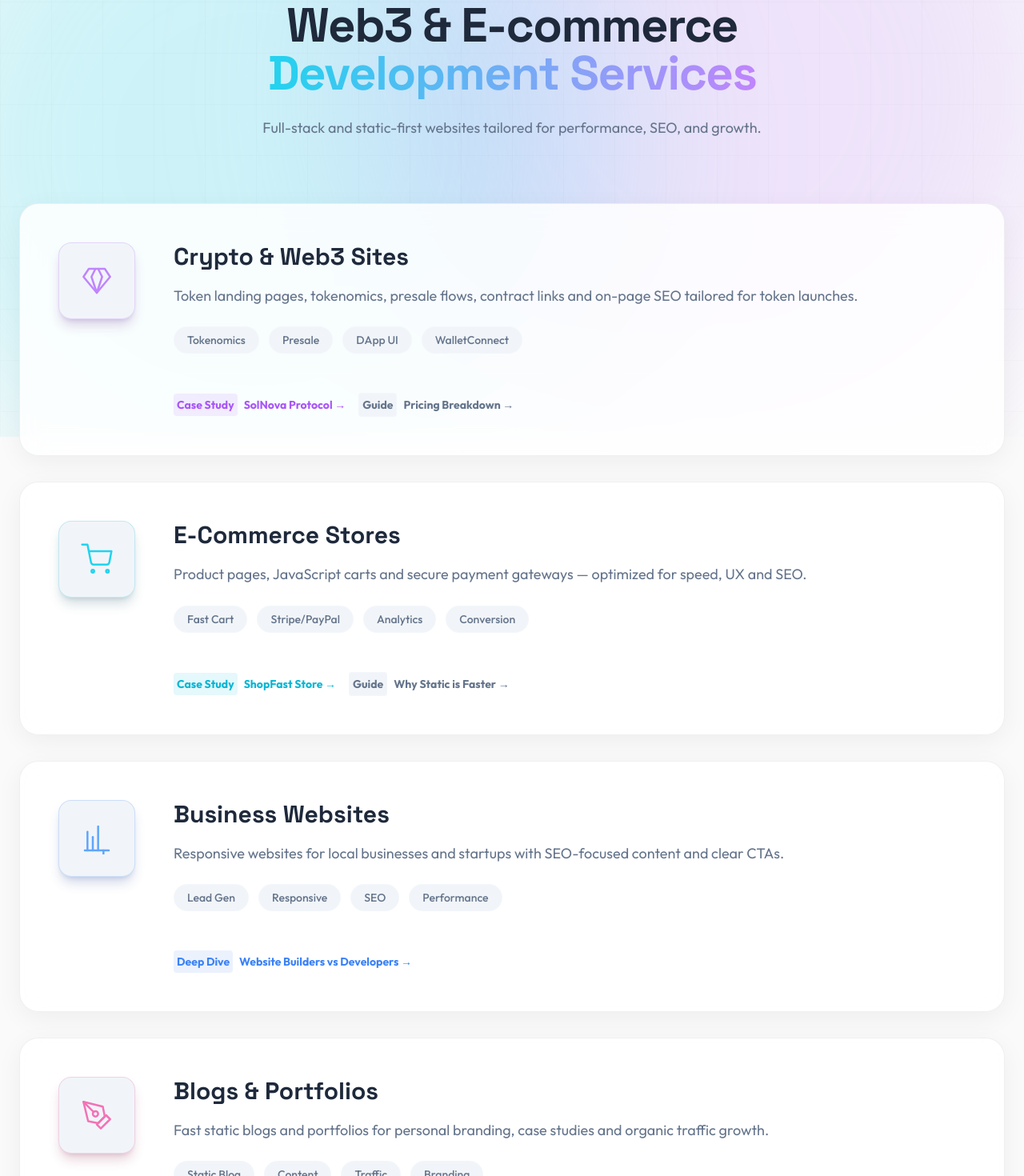
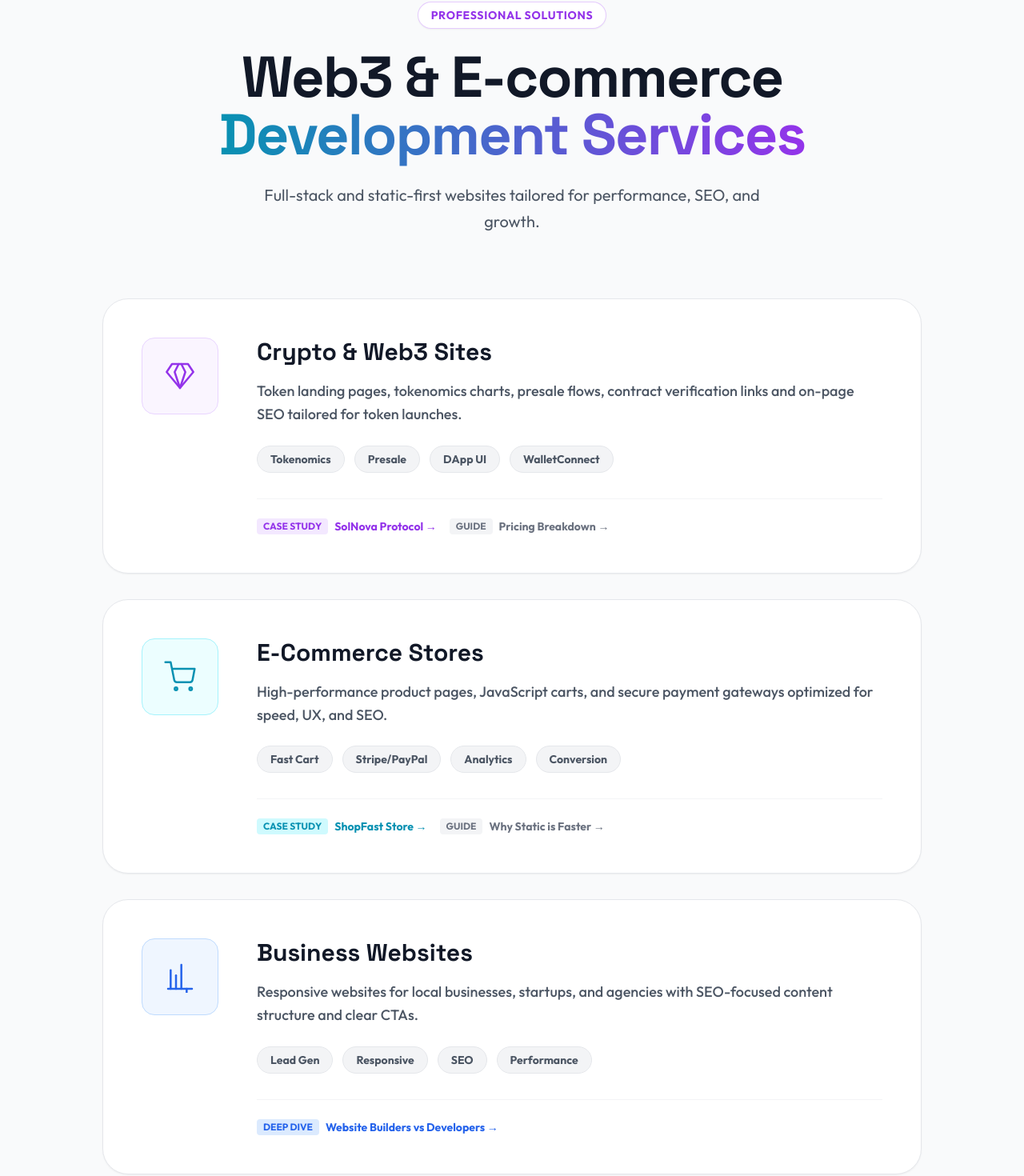
Before and after one commit to cryptowebbuild/CryptoWebBuild-, a React (Vite) app: page /services in a window 1280 px wide. Shown: the part 254-1724 px from the top of the page at 80% size. Built offline with nearby package versions, Linux system fonts and the light colour scheme.

Commit message:
Update Services.tsx

```diff
--- a/pages/Services.tsx
+++ b/pages/Services.tsx
@@ -44,35 +44,47 @@ const Services: React.FC = () => {
   };
 
   return (
-    <div className="container mx-auto px-6 pt-32 pb-20">
+    <div className="container mx-auto px-6 pt-32 pb-20 bg-gray-50 dark:bg-[#020617] transition-colors duration-300 min-h-screen">
+
+      {/* --- SEO Configuration --- */}
       <SEO
         title="Web3 & E-commerce Development Services | Pricing & Packages"
         description="View my web development services: Crypto presale sites, meme coin landing pages, and high-performance e-commerce stores. Clear pricing and packages."
-        keywords={['Web Development Services', 'Crypto Website Pricing', 'E-commerce Development Packages', 'Custom Website Cost', 'Meme Coin Site Price']}
+        keywords={[
+          'Web Development Services',
+          'Crypto Website Pricing',
+          'E-commerce Development Packages',
+          'Custom Website Cost',
+          'Business Website Design'
+        ]}
         canonical="/services"
+        schema={jsonLd}
       />
-      <script type="application/ld+json">
-        {JSON.stringify(jsonLd)}
-      </script>
-      <div className="text-center max-w-3xl mx-auto mb-20 animate-slide-up">
-        <h1 className="font-display text-5xl md:text-6xl font-bold text-text-main mb-6 tracking-tight">
+
+      {/* --- Header Section --- */}
+      <div className="text-center max-w-4xl mx-auto mb-20 animate-slide-up">
+        <div className="inline-block px-4 py-1.5 mb-6 rounded-full bg-white dark:bg-white/5 border border-purple-500/30 text-purple-600 dark:text-purple-400 text-sm font-bold tracking-wider uppercase shadow-sm">
+            Professional Solutions
+        </div>
+        <h1 className="font-display text-5xl md:text-7xl font-black text-gray-900 dark:text-white mb-6 tracking-tight">
           Web3 & E-commerce <br/>
-          <span className="text-transparent bg-clip-text bg-gradient-to-r from-cyan-400 to-purple-400">Development Services</span>
+          <span className="text-transparent bg-clip-text bg-gradient-to-r from-cyan-600 to-purple-600 dark:from-cyan-400 dark:to-purple-400">Development Services</span>
         </h1>
-        <p className="text-lg text-text-muted">
+        <p className="text-xl text-gray-600 dark:text-gray-400 max-w-2xl mx-auto leading-relaxed">
           Full-stack and static-first websites tailored for performance, SEO, and growth.
         </p>
       </div>
 
-      <div className="grid gap-8">
-        {/* Crypto Service */}
-        <div className="group relative glass-panel rounded-3xl p-8 md:p-12 overflow-hidden hover:border-purple-500/50 transition-all duration-500 animate-slide-up bg-surface" style={{ animationDelay: '0.1s' }}>
-          <div className="absolute inset-0 bg-gradient-to-r from-purple-500/10 to-transparent opacity-0 group-hover:opacity-100 transition-opacity duration-500" />
+      <div className="grid gap-8 max-w-5xl mx-auto">
+
+        {/* Service 1: Crypto & Web3 */}
+        <div className="group relative rounded-[32px] p-8 md:p-12 overflow-hidden bg-white dark:bg-[#1e293b] border border-gray-200 dark:border-white/5 hover:border-purple-500/50 transition-all duration-500 animate-slide-up shadow-sm hover:shadow-2xl hover:shadow-purple-500/10" style={{ animationDelay: '0.1s' }}>
+          <div className="absolute inset-0 bg-gradient-to-r from-purple-500/5 to-transparent opacity-0 group-hover:opacity-100 transition-opacity duration-500" />
 
           <div className="relative z-10 flex flex-col md:flex-row gap-8 md:gap-12 items-start">
             <div className="shrink-0">
-               <div className="w-24 h-24 rounded-2xl bg-surface-highlight flex items-center justify-center border border-purple-500/20 group-hover:scale-110 group-hover:rotate-3 transition-transform duration-500 shadow-lg shadow-purple-900/20">
-                 <svg className="w-10 h-10 text-purple-400" viewBox="0 0 24 24" fill="none" stroke="currentColor" strokeWidth="1.5" strokeLinecap="round" strokeLinejoin="round">
+               <div className="w-24 h-24 rounded-2xl bg-purple-50 dark:bg-purple-900/20 flex items-center justify-center border border-purple-200 dark:border-purple-500/20 group-hover:scale-110 group-hover:rotate-3 transition-transform duration-500">
+                 <svg className="w-10 h-10 text-purple-600 dark:text-purple-400" viewBox="0 0 24 24" fill="none" stroke="currentColor" strokeWidth="1.5" strokeLinecap="round" strokeLinejoin="round">
                     <path d="M6 3L2 9L12 21L22 9L18 3H6Z" />
                     <path d="M11 3L8 9L12 21L16 9L13 3" />
                  </svg>
@@ -80,39 +92,39 @@ const Services: React.FC = () => {
             </div>
 
             <div className="flex-1">
-              <h2 className="font-display text-3xl font-bold text-text-main mb-4 group-hover:text-purple-400 transition-colors">Crypto & Web3 Sites</h2>
-              <p className="text-text-muted mb-6 leading-relaxed text-lg">
-                Token landing pages, tokenomics, presale flows, contract links and on-page SEO tailored for token launches.
+              <h2 className="font-display text-3xl font-bold text-gray-900 dark:text-white mb-4 group-hover:text-purple-600 dark:group-hover:text-purple-400 transition-colors">Crypto & Web3 Sites</h2>
+              <p className="text-gray-600 dark:text-gray-400 mb-6 leading-relaxed text-lg font-medium">
+                Token landing pages, tokenomics charts, presale flows, contract verification links and on-page SEO tailored for token launches.
               </p>
               <div className="flex flex-wrap gap-3 mb-6">
                 {['Tokenomics', 'Presale', 'DApp UI', 'WalletConnect'].map((tag) => (
-                  <span key={tag} className="px-4 py-1.5 bg-surface-highlight rounded-full text-sm font-medium text-text-muted border border-white/10 group-hover:border-purple-500/30 transition-colors">
+                  <span key={tag} className="px-4 py-1.5 bg-gray-100 dark:bg-white/5 rounded-full text-sm font-bold text-gray-600 dark:text-gray-400 border border-gray-200 dark:border-white/10 group-hover:border-purple-500/30 transition-colors">
                     {tag}
                   </span>
                 ))}
               </div>
 
-              {/* Internal Linking Strategy: Connect Services to Case Studies & Blogs */}
-              <div className="flex flex-col sm:flex-row gap-4 text-sm font-bold mt-6 pt-6 border-t border-white/10">
-                  <Link to="/tokenlaunch" className="flex items-center text-purple-500 hover:text-purple-400 transition-colors">
-                    <span className="bg-purple-500/10 p-1 rounded mr-2">Case Study</span> SolNova Protocol →
+              {/* Internal Links */}
+              <div className="flex flex-col sm:flex-row gap-4 text-sm font-bold mt-8 pt-6 border-t border-gray-100 dark:border-white/10">
+                  <Link to="/tokenlaunch" className="flex items-center text-purple-600 dark:text-purple-400 hover:text-purple-500 transition-colors">
+                    <span className="bg-purple-100 dark:bg-purple-900/30 px-2 py-0.5 rounded mr-2 text-xs uppercase">Case Study</span> SolNova Protocol →
                   </Link>
-                  <Link to="/crypto-website-cost" className="flex items-center text-text-muted hover:text-text-main transition-colors">
-                    <span className="bg-surface-highlight border border-white/10 p-1 rounded mr-2">Guide</span> Pricing Breakdown →
+                  <Link to="/crypto-website-cost" className="flex items-center text-gray-500 dark:text-gray-400 hover:text-gray-900 dark:hover:text-white transition-colors">
+                    <span className="bg-gray-100 dark:bg-white/10 px-2 py-0.5 rounded mr-2 text-xs uppercase">Guide</span> Pricing Breakdown →
                   </Link>
               </div>
             </div>
           </div>
         </div>
 
-        {/* E-commerce Service */}
-        <div className="group relative glass-panel rounded-3xl p-8 md:p-12 overflow-hidden hover:border-cyan-500/50 transition-all duration-500 animate-slide-up bg-surface" style={{ animationDelay: '0.2s' }}>
-          <div className="absolute inset-0 bg-gradient-to-r from-cyan-500/10 to-transparent opacity-0 group-hover:opacity-100 transition-opacity duration-500" />
+        {/* Service 2: E-commerce */}
+        <div className="group relative rounded-[32px] p-8 md:p-12 overflow-hidden bg-white dark:bg-[#1e293b] border border-gray-200 dark:border-white/5 hover:border-cyan-500/50 transition-all duration-500 animate-slide-up shadow-sm hover:shadow-2xl hover:shadow-cyan-500/10" style={{ animationDelay: '0.2s' }}>
+          <div className="absolute inset-0 bg-gradient-to-r from-cyan-500/5 to-transparent opacity-0 group-hover:opacity-100 transition-opacity duration-500" />
 
           <div className="relative z-10 flex flex-col md:flex-row gap-8 md:gap-12 items-start">
             <div className="shrink-0">
-               <div className="w-24 h-24 rounded-2xl bg-surface-highlight flex items-center justify-center border border-cyan-500/20 group-hover:scale-110 group-hover:-rotate-3 transition-transform duration-500 shadow-lg shadow-cyan-900/20">
-                 <svg className="w-10 h-10 text-cyan-400" viewBox="0 0 24 24" fill="none" stroke="currentColor" strokeWidth="1.5" strokeLinecap="round" strokeLinejoin="round">
+               <div className="w-24 h-24 rounded-2xl bg-cyan-50 dark:bg-cyan-900/20 flex items-center justify-center border border-cyan-200 dark:border-cyan-500/20 group-hover:scale-110 group-hover:-rotate-3 transition-transform duration-500">
+                 <svg className="w-10 h-10 text-cyan-600 dark:text-cyan-400" viewBox="0 0 24 24" fill="none" stroke="currentColor" strokeWidth="1.5" strokeLinecap="round" strokeLinejoin="round">
                     <circle cx="9" cy="21" r="1" />
                     <circle cx="20" cy="21" r="1" />
                     <path d="M1 1h4l2.68 13.39a2 2 0 0 0 2 1.61h9.72a2 2 0 0 0 2-1.61L23 6H6" />
@@ -121,39 +133,38 @@ const Services: React.FC = () => {
             </div>
 
             <div className="flex-1">
-              <h2 className="font-display text-3xl font-bold text-text-main mb-4 group-hover:text-cyan-400 transition-colors">E-Commerce Stores</h2>
-              <p className="text-text-muted mb-6 leading-relaxed text-lg">
-                Product pages, JavaScript carts and secure payment gateways — optimized for speed, UX and SEO.
+              <h2 className="font-display text-3xl font-bold text-gray-900 dark:text-white mb-4 group-hover:text-cyan-600 dark:group-hover:text-cyan-400 transition-colors">E-Commerce Stores</h2>
+              <p className="text-gray-600 dark:text-gray-400 mb-6 leading-relaxed text-lg font-medium">
+                High-performance product pages, JavaScript carts, and secure payment gateways optimized for speed, UX, and SEO.
               </p>
               <div className="flex flex-wrap gap-3 mb-6">
                 {['Fast Cart', 'Stripe/PayPal', 'Analytics', 'Conversion'].map((tag) => (
-                  <span key={tag} className="px-4 py-1.5 bg-surface-highlight rounded-full text-sm font-medium text-text-muted border border-white/10 group-hover:border-cyan-500/30 transition-colors">
+                  <span key={tag} className="px-4 py-1.5 bg-gray-100 dark:bg-white/5 rounded-full text-sm font-bold text-gray-600 dark:text-gray-400 border border-gray-200 dark:border-white/10 group-hover:border-cyan-500/30 transition-colors">
                     {tag}
                   </span>
                 ))}
               </div>
 
-              {/* Internal Linking Strategy */}
-              <div className="flex flex-col sm:flex-row gap-4 text-sm font-bold mt-6 pt-6 border-t border-white/10">
-                  <Link to="/shopfast" className="flex items-center text-cyan-500 hover:text-cyan-400 transition-colors">
-                    <span className="bg-cyan-500/10 p-1 rounded mr-2">Case Study</span> ShopFast Store →
+              <div className="flex flex-col sm:flex-row gap-4 text-sm font-bold mt-8 pt-6 border-t border-gray-100 dark:border-white/10">
+                  <Link to="/shopfast" className="flex items-center text-cyan-600 dark:text-cyan-400 hover:text-cyan-500 transition-colors">
+                    <span className="bg-cyan-100 dark:bg-cyan-900/30 px-2 py-0.5 rounded mr-2 text-xs uppercase">Case Study</span> ShopFast Store →
                   </Link>
-                  <Link to="/static-vs-dynamic-website" className="flex items-center text-text-muted hover:text-text-main transition-colors">
-                    <span className="bg-surface-highlight border border-white/10 p-1 rounded mr-2">Guide</span> Why Static is Faster →
+                  <Link to="/static-vs-dynamic-website" className="flex items-center text-gray-500 dark:text-gray-400 hover:text-gray-900 dark:hover:text-white transition-colors">
+                    <span className="bg-gray-100 dark:bg-white/10 px-2 py-0.5 rounded mr-2 text-xs uppercase">Guide</span> Why Static is Faster →
                   </Link>
               </div>
             </div>
           </div>
         </div>
 
-        {/* Business */}
-        <div className="group relative glass-panel rounded-3xl p-8 md:p-12 overflow-hidden hover:border-blue-500/50 transition-all duration-500 animate-slide-up bg-surface" style={{ animationDelay: '0.3s' }}>
-          <div className="absolute inset-0 bg-gradient-to-r from-blue-500/10 to-transparent opacity-0 group-hover:opacity-100 transition-opacity duration-500" />
+        {/* Service 3: Business Websites */}
+        <div className="group relative rounded-[32px] p-8 md:p-12 overflow-hidden bg-white dark:bg-[#1e293b] border border-gray-200 dark:border-white/5 hover:border-blue-500/50 transition-all duration-500 animate-slide-up shadow-sm hover:shadow-2xl hover:shadow-blue-500/10" style={{ animationDelay: '0.3s' }}>
+          <div className="absolute inset-0 bg-gradient-to-r from-blue-500/5 to-transparent opacity-0 group-hover:opacity-100 transition-opacity duration-500" />
 
           <div className="relative z-10 flex flex-col md:flex-row gap-8 md:gap-12 items-start">
             <div className="shrink-0">
-               <div className="w-24 h-24 rounded-2xl bg-surface-highlight flex items-center justify-center border border-blue-500/20 group-hover:scale-110 group-hover:rotate-3 transition-transform duration-500 shadow-lg shadow-blue-900/20">
-                 <svg className="w-10 h-10 text-blue-400" viewBox="0 0 24 24" fill="none" stroke="currentColor" strokeWidth="1.5" strokeLinecap="round" strokeLinejoin="round">
+               <div className="w-24 h-24 rounded-2xl bg-blue-50 dark:bg-blue-900/20 flex items-center justify-center border border-blue-200 dark:border-blue-500/20 group-hover:scale-110 group-hover:rotate-3 transition-transform duration-500">
+                 <svg className="w-10 h-10 text-blue-600 dark:text-blue-400" viewBox="0 0 24 24" fill="none" stroke="currentColor" strokeWidth="1.5" strokeLinecap="round" strokeLinejoin="round">
                     <path d="M3 21h18" />
                     <path d="M5 21V7" />
                     <path d="M9 21V11" />
@@ -164,35 +175,35 @@ const Services: React.FC = () => {
             </div>
 
             <div className="flex-1">
-              <h2 className="font-display text-3xl font-bold text-text-main mb-4 group-hover:text-blue-400 transition-colors">Business Websites</h2>
-              <p className="text-text-muted mb-6 leading-relaxed text-lg">
-                Responsive websites for local businesses and startups with SEO-focused content and clear CTAs.
+              <h2 className="font-display text-3xl font-bold text-gray-900 dark:text-white mb-4 group-hover:text-blue-600 dark:group-hover:text-blue-400 transition-colors">Business Websites</h2>
+              <p className="text-gray-600 dark:text-gray-400 mb-6 leading-relaxed text-lg font-medium">
+                Responsive websites for local businesses, startups, and agencies with SEO-focused content structure and clear CTAs.
               </p>
               <div className="flex flex-wrap gap-3 mb-6">
                 {['Lead Gen', 'Responsive', 'SEO', 'Performance'].map((tag) => (
-                  <span key={tag} className="px-4 py-1.5 bg-surface-highlight rounded-full text-sm font-medium text-text-muted border border-white/10 group-hover:border-blue-500/30 transition-colors">
+                  <span key={tag} className="px-4 py-1.5 bg-gray-100 dark:bg-white/5 rounded-full text-sm font-bold text-gray-600 dark:text-gray-400 border border-gray-200 dark:border-white/10 group-hover:border-blue-500/30 transition-colors">
                     {tag}
                   </span>
                 ))}
               </div>
 
-              <div className="flex flex-col sm:flex-row gap-4 text-sm font-bold mt-6 pt-6 border-t border-white/10">
-                  <Link to="/website-builder-vs-developer" className="flex items-center text-blue-500 hover:text-blue-400 transition-colors">
-                    <span className="bg-blue-500/10 p-1 rounded mr-2">Deep Dive</span> Website Builders vs Developers →
+              <div className="flex flex-col sm:flex-row gap-4 text-sm font-bold mt-8 pt-6 border-t border-gray-100 dark:border-white/10">
+                  <Link to="/website-builder-vs-developer" className="flex items-center text-blue-600 dark:text-blue-400 hover:text-blue-500 transition-colors">
+                    <span className="bg-blue-100 dark:bg-blue-900/30 px-2 py-0.5 rounded mr-2 text-xs uppercase">Deep Dive</span> Website Builders vs Developers →
                   </Link>
               </div>
             </div>
           </div>
         </div>
 
-        {/* Blogs */}
-        <div className="group relative glass-panel rounded-3xl p-8 md:p-12 overflow-hidden hover:border-pink-500/50 transition-all duration-500 animate-slide-up bg-surface" style={{ animationDelay: '0.4s' }}>
-          <div className="absolute inset-0 bg-gradient-to-r from-pink-500/10 to-transparent opacity-0 group-hover:opacity-100 transition-opacity duration-500" />
+        {/* Service 4: Blogs & Portfolios */}
+        <div className="group relative rounded-[32px] p-8 md:p-12 overflow-hidden bg-white dark:bg-[#1e293b] border border-gray-200 dark:border-white/5 hover:border-pink-500/50 transition-all duration-500 animate-slide-up shadow-sm hover:shadow-2xl hover:shadow-pink-500/10" style={{ animationDelay: '0.4s' }}>
+          <div className="absolute inset-0 bg-gradient-to-r from-pink-500/5 to-transparent opacity-0 group-hover:opacity-100 transition-opacity duration-500" />
 
           <div className="relative z-10 flex flex-col md:flex-row gap-8 md:gap-12 items-start">
             <div className="shrink-0">
-               <div className="w-24 h-24 rounded-2xl bg-surface-highlight flex items-center justify-center border border-pink-500/20 group-hover:scale-110 group-hover:-rotate-3 transition-transform duration-500 shadow-lg shadow-pink-900/20">
-                 <svg className="w-10 h-10 text-pink-400" viewBox="0 0 24 24" fill="none" stroke="currentColor" strokeWidth="1.5" strokeLinecap="round" strokeLinejoin="round">
+               <div className="w-24 h-24 rounded-2xl bg-pink-50 dark:bg-pink-900/20 flex items-center justify-center border border-pink-200 dark:border-pink-500/20 group-hover:scale-110 group-hover:-rotate-3 transition-transform duration-500">
+                 <svg className="w-10 h-10 text-pink-600 dark:text-pink-400" viewBox="0 0 24 24" fill="none" stroke="currentColor" strokeWidth="1.5" strokeLinecap="round" strokeLinejoin="round">
                     <path d="M12 19l7-7 3 3-7 7-3-3z" />
                     <path d="M18 13l-1.5-7.5L2 2l3.5 14.5L13 18l5-5z" />
                     <path d="M2 2l7.586 7.586" />
@@ -202,13 +213,13 @@ const Services: React.FC = () => {
             </div>
 
             <div className="flex-1">
-              <h2 className="font-display text-3xl font-bold text-text-main mb-4 group-hover:text-pink-400 transition-colors">Blogs & Portfolios</h2>
-              <p className="text-text-muted mb-6 leading-relaxed text-lg">
-                Fast static blogs and portfolios for personal branding, case studies and organic traffic growth.
+              <h2 className="font-display text-3xl font-bold text-gray-900 dark:text-white mb-4 group-hover:text-pink-600 dark:group-hover:text-pink-400 transition-colors">Blogs & Portfolios</h2>
+              <p className="text-gray-600 dark:text-gray-400 mb-6 leading-relaxed text-lg font-medium">
+                Fast static blogs and portfolios for personal branding, case studies, and organic traffic growth.
               </p>
-              <div className="flex flex-wrap gap-3">
+              <div className="flex flex-wrap gap-3 mb-6">
                 {['Static Blog', 'Content', 'Traffic', 'Branding'].map((tag) => (
-                  <span key={tag} className="px-4 py-1.5 bg-surface-highlight rounded-full text-sm font-medium text-text-muted border border-white/10 group-hover:border-pink-500/30 transition-colors">
+                  <span key={tag} className="px-4 py-1.5 bg-gray-100 dark:bg-white/5 rounded-full text-sm font-bold text-gray-600 dark:text-gray-400 border border-gray-200 dark:border-white/10 group-hover:border-pink-500/30 transition-colors">
                     {tag}
                   </span>
                 ))}
@@ -220,8 +231,8 @@ const Services: React.FC = () => {
       </div>
 
       <div className="mt-20 text-center">
-        <Link to="/contact" className="inline-flex items-center justify-center px-10 py-4 text-lg font-bold text-white transition-all duration-200 bg-gradient-to-r from-purple-600 to-cyan-600 rounded-xl hover:scale-105 shadow-[0_0_20px_rgba(124,58,237,0.4)]">
-          Request a Quote
+        <Link to="/contact" className="inline-flex items-center justify-center px-10 py-4 text-lg font-bold text-white transition-all duration-200 bg-gradient-to-r from-purple-600 to-cyan-600 rounded-xl hover:scale-105 shadow-xl shadow-purple-500/20">
+          Request a Custom Quote
         </Link>
       </div>
     </div>
```
